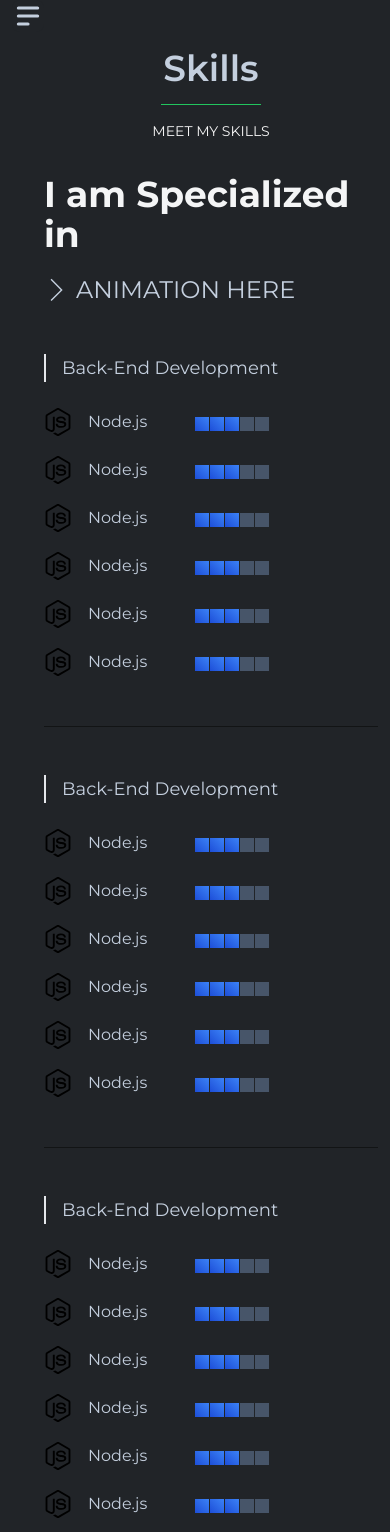
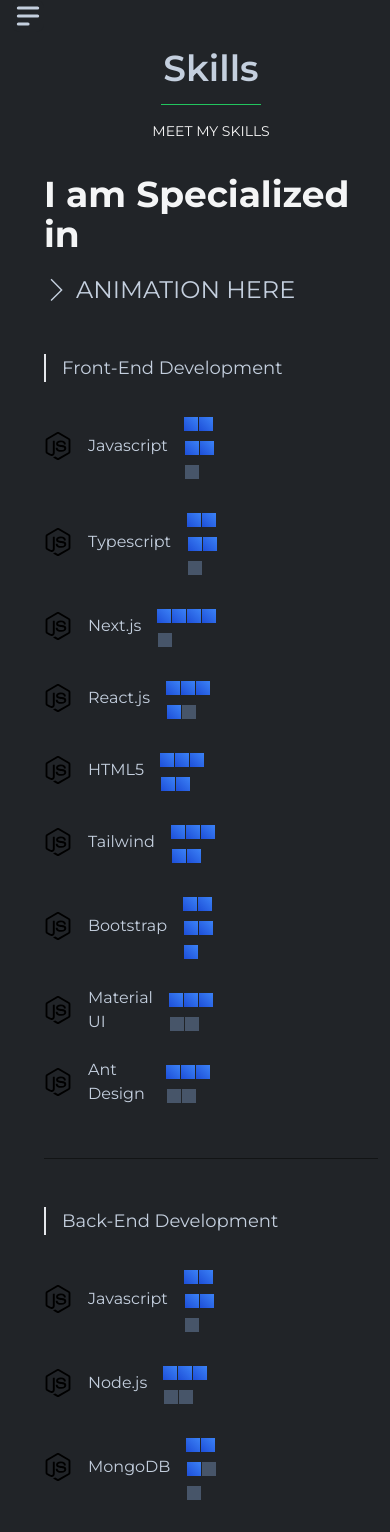
Before and after one commit to getMonirr/portfolio, a Next.js app: page /skills in a window 390 px wide. Shown: the top 1532 px of the page. Built offline with nearby package versions, Linux system fonts and the light colour scheme.

Commit message:
src fixed

```diff
--- a/src/app/layout.tsx
+++ b/src/app/layout.tsx
@@ -11,8 +11,8 @@
 });
 
 export const metadata = {
-  title: "Create Next App",
-  description: "Generated by create next app",
+  title: "Md. Monir Hoshen",
+  description: "Welcome to My World",
 };
 
 const RootLayout = ({ children }: { children: React.ReactNode }) => {
--- a/src/app/skills/page.tsx
+++ b/src/app/skills/page.tsx
@@ -19,38 +19,44 @@
           </h3>
         </div>
         <div>
-          <h3 className="border-l-2 pl-4 mb-6 text-lg">Back-End Development</h3>
+          <h3 className="border-l-2 pl-4 mb-6 text-lg">
+            Front-End Development
+          </h3>
           <div className="grid grid-cols-1 lg:grid-cols-3 gap-4">
-            <SingleSkills title="Node.js" number={3} logo={nodeJs} />
-            <SingleSkills title="Node.js" number={3} logo={nodeJs} />
-            <SingleSkills title="Node.js" number={3} logo={nodeJs} />
-            <SingleSkills title="Node.js" number={3} logo={nodeJs} />
-            <SingleSkills title="Node.js" number={3} logo={nodeJs} />
-            <SingleSkills title="Node.js" number={3} logo={nodeJs} />
+            <SingleSkills title="Javascript" number={4} logo={nodeJs} />
+            <SingleSkills title="Typescript" number={4} logo={nodeJs} />
+            <SingleSkills title="Next.js" number={4} logo={nodeJs} />
+            <SingleSkills title="React.js" number={4} logo={nodeJs} />
+            <SingleSkills title="HTML5" number={5} logo={nodeJs} />
+            <SingleSkills title="Tailwind" number={5} logo={nodeJs} />
+            <SingleSkills title="Bootstrap" number={5} logo={nodeJs} />
+            <SingleSkills title="Material UI" number={3} logo={nodeJs} />
+            <SingleSkills title="Ant Design" number={3} logo={nodeJs} />
           </div>
         </div>
         <div className="h-[1px] bg-[#121415] w-full mt-12 mb-12"></div>
         <div>
           <h3 className="border-l-2 pl-4 mb-6 text-lg">Back-End Development</h3>
           <div className="grid grid-cols-1 lg:grid-cols-3 gap-4">
+            <SingleSkills title="Javascript" number={4} logo={nodeJs} />
             <SingleSkills title="Node.js" number={3} logo={nodeJs} />
-            <SingleSkills title="Node.js" number={3} logo={nodeJs} />
-            <SingleSkills title="Node.js" number={3} logo={nodeJs} />
-            <SingleSkills title="Node.js" number={3} logo={nodeJs} />
-            <SingleSkills title="Node.js" number={3} logo={nodeJs} />
-            <SingleSkills title="Node.js" number={3} logo={nodeJs} />
+            <SingleSkills title="MongoDB" number={3} logo={nodeJs} />
+            <SingleSkills title="Express" number={3} logo={nodeJs} />
+            <SingleSkills title="JWT" number={4} logo={nodeJs} />
+            <SingleSkills title="Firebase" number={3} logo={nodeJs} />
           </div>
         </div>
         <div className="h-[1px] bg-[#121415] w-full mt-12 mb-12"></div>
         <div>
-          <h3 className="border-l-2 pl-4 mb-6 text-lg">Back-End Development</h3>
+          <h3 className="border-l-2 pl-4 mb-6 text-lg">Tools & Packages</h3>
           <div className="grid grid-cols-1 lg:grid-cols-3 gap-4">
-            <SingleSkills title="Node.js" number={3} logo={nodeJs} />
-            <SingleSkills title="Node.js" number={3} logo={nodeJs} />
-            <SingleSkills title="Node.js" number={3} logo={nodeJs} />
-            <SingleSkills title="Node.js" number={3} logo={nodeJs} />
-            <SingleSkills title="Node.js" number={3} logo={nodeJs} />
-            <SingleSkills title="Node.js" number={3} logo={nodeJs} />
+            <SingleSkills title="React dev tools" number={4} logo={nodeJs} />
+            <SingleSkills title="Git & GitHub" number={5} logo={nodeJs} />
+            <SingleSkills title="Chrome Dev tools" number={5} logo={nodeJs} />
+            <SingleSkills title="VS Code" number={5} logo={nodeJs} />
+            <SingleSkills title="Netlify" number={3} logo={nodeJs} />
+            <SingleSkills title="Vercel" number={3} logo={nodeJs} />
+            <SingleSkills title="Figma" number={4} logo={nodeJs} />
           </div>
         </div>
       </div>
--- a/src/components/MainLayout/MainLayout.tsx
+++ b/src/components/MainLayout/MainLayout.tsx
@@ -36,7 +36,7 @@
         <LeftSidebar />
       </div>
       {/* main */}
-      <div className="flex-1 lg:ml-[400px]">
+      <div className="flex-1 lg:ml-[250px]">
         <HomeContainer isShow={isShow}>{children}</HomeContainer>
       </div>
     </div>
--- a/src/components/Modal/PortfolioModal.tsx
+++ b/src/components/Modal/PortfolioModal.tsx
@@ -48,14 +48,16 @@
                   <div className="grid grid-cols-1 lg:grid-cols-2 gap-8">
                     <div className="overflow-hidden">
                       <Image
-                        src={modalImage}
+                        // @ts-ignore
+                        src={portfolio.image}
+                        width={500}
+                        height={800}
                         alt="image"
-                        className="group-hover:scale-110 transition duration-300 rounded-xl"
+                        className="group-hover:scale-110 transition duration-300 rounded-xl w-full h-full object-cover object-center"
                       />
                     </div>
                     <div className="">
                       <p className="text-[#878e99] leading-[30px] mb-2 text-sm">
-                        {" "}
                         Feature - Design
                       </p>
                       <h1 className="font-bold text-3xl text-get-secondary mb-5">
--- a/src/components/Portfolio/SinglePortfolio.tsx
+++ b/src/components/Portfolio/SinglePortfolio.tsx
@@ -8,7 +8,7 @@
 
 const SinglePortfolio = ({ portfolio }: { portfolio: object }) => {
   //  @ts-ignore
-  const { stack, name, url } = portfolio;
+  const { stack, name, url, image } = portfolio;
 
   let [isOpen, setIsOpen] = useState(false);
 
@@ -31,8 +31,10 @@
       >
         <figure className="overflow-hidden rounded-xl">
           <Image
-            className="rounded-xl group-hover:scale-110 transition duration-500"
-            src={languageImage}
+            width={500}
+            height={800}
+            className="rounded-xl group-hover:scale-110 transition duration-500 w-full"
+            src={image}
             alt="image"
           />
         </figure>
--- a/src/components/Skills/SingleSkills.tsx
+++ b/src/components/Skills/SingleSkills.tsx
@@ -3,11 +3,11 @@
 const SingleSkills = ({
   title,
   number,
-  logo
+  logo,
 }: {
   title: string;
   number: number;
-  logo: string
+  logo: string;
 }) => {
   const maxSpans = 5;
   return (
@@ -17,7 +17,7 @@
         <span>{title}</span>
         {/* generate span depends on number */}
 
-        <div className="ml-8 space-x-px mt-2">
+        <div className="space-x-px mt-2 ml-auto mr-40">
           {[...Array(maxSpans)].map((_, index) => (
             <span
               key={index}
--- a/src/constants/Constant.ts
+++ b/src/constants/Constant.ts
@@ -1,6 +1,8 @@
 import { FiHome, FiUser } from "react-icons/fi";
 import { GiSkills } from "react-icons/gi";
 import { BsStack } from "react-icons/bs";
+import edu from "../../public/images/edu.png";
+const edu_toy = edu.src;
 
 // hero
 const hero = {
@@ -48,6 +50,7 @@
     name: "foreign language camp",
     stack: "full stack",
     url: "https://foreign-language-camp.web.app",
+    image: edu_toy,
     details:
       "Lorem ipsum dolor, sit amet consectetur adipisicing elit. Aspernatur doloremque repudiandae maxime cupiditate, facere deserunt nulla sunt. Minima, repellat? Totam commodi, quod ea error dignissimos quas nisi voluptatem aliquam dolore.",
     technologies: ["react", "react router", "firebase", "stripe", "axios"],
@@ -57,23 +60,27 @@
   {
     name: "Educational Toy",
     stack: "full stack",
-    url: "https://foreign-language-camp.web.app",
+    url: "https://edu-toy.web.app/",
+    image: edu_toy,
     details:
       "Lorem ipsum dolor, sit amet consectetur adipisicing elit. Aspernatur doloremque repudiandae maxime cupiditate, facere deserunt nulla sunt. Minima, repellat? Totam commodi, quod ea error dignissimos quas nisi voluptatem aliquam dolore.",
     technologies: ["react", "react router", "firebase", "stripe", "axios"],
-    server: "https://github.com/getMonirr/foreign-language-camp-server",
-    client: "https://github.com/getMonirr/foreign-language-camp-client",
+    server: "https://github.com/getMonirr/edu-toy-server",
+    client: "https://github.com/getMonirr/edu-toy-client",
   },
   {
     name: "Chef Master",
     stack: "full stack",
-    url: "https://foreign-language-camp.web.app",
+    url: "https://chef-master-30a95.web.app/",
+    image: edu_toy,
     details:
       "Lorem ipsum dolor, sit amet consectetur adipisicing elit. Aspernatur doloremque repudiandae maxime cupiditate, facere deserunt nulla sunt. Minima, repellat? Totam commodi, quod ea error dignissimos quas nisi voluptatem aliquam dolore.",
     technologies: ["react", "react router", "firebase", "stripe", "axios"],
-    server: "https://github.com/getMonirr/foreign-language-camp-server",
-    client: "https://github.com/getMonirr/foreign-language-camp-client",
+    server: "https://github.com/getMonirr/chef-master-server",
+    client: "https://github.com/getMonirr/chef-master-client",
   },
 ];
 
+// skill
+
 export { hero, menu, portfolios };
```
Also changed, not shown: public/images/edu.png (added).
